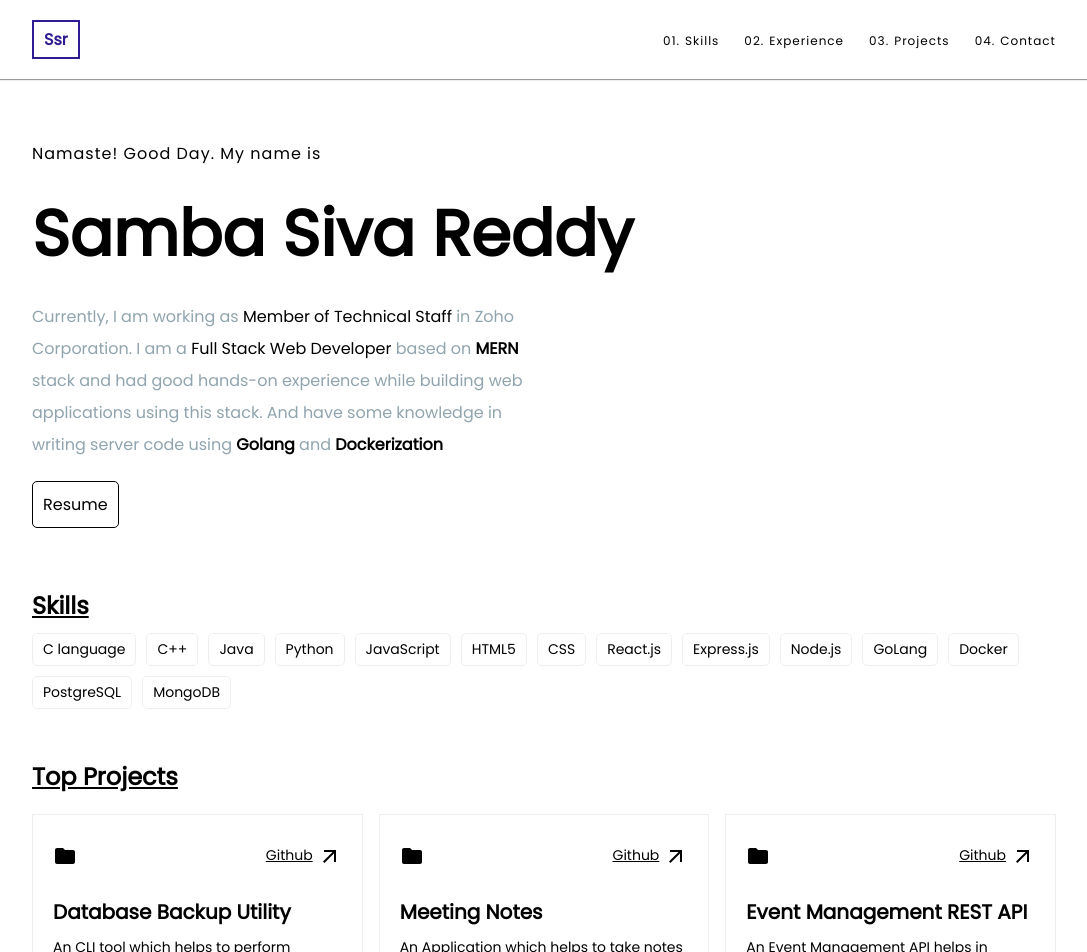
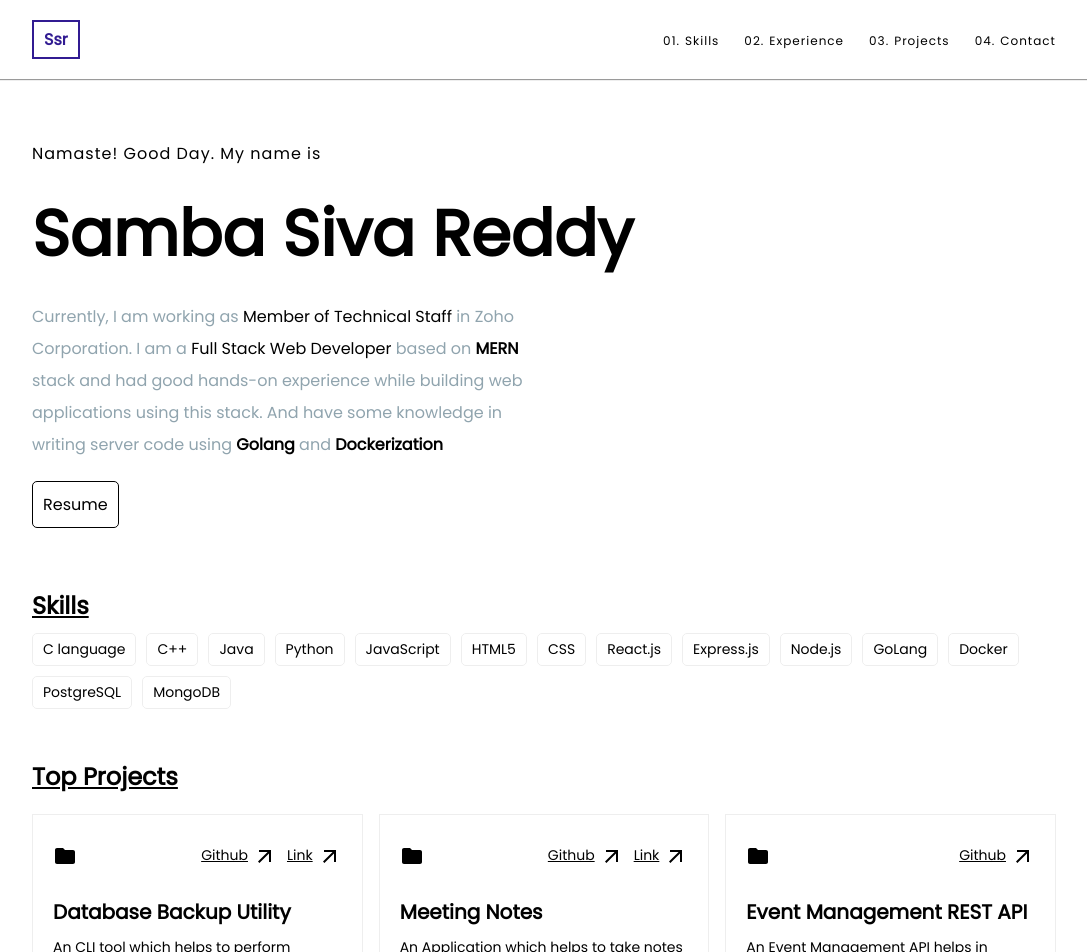
Before and after one commit to sambasivareddy-ch/sambasiva, a React (Create React App) app: page / in a window 1280 px wide. Shown: the top 952 px of the page, without its empty margins (96-1183 px from the left). Built offline with nearby package versions, Linux system fonts and the light colour scheme.

Commit message:
Project Links added

```diff
--- a/src/components/Project.js
+++ b/src/components/Project.js
@@ -21,6 +21,17 @@ const Project = (props) => {
             <span>{props.project_details.status === "Completed"? "Github": "In Progress"}</span>
             <ArrowOutwardIcon />
           </a>
+          {props.project_details.status === "Completed" && props.project_details.link != "" &&
+            <a
+              href={props.project_details.link}
+              target="_blank"
+              rel="noreferrer"
+              className={styles["github-link"]}
+            >
+              <span>Link</span>
+              <ArrowOutwardIcon />
+            </a>
+          }
         </div>
       </div>
       <div className={styles["project-body"]}>
--- a/src/components/Projects.js
+++ b/src/components/Projects.js
@@ -6,6 +6,7 @@ import Project from "./Project";
 const projects_arr = [
     {
         project_name: "Database Backup Utility",
+        link: "https://github.com/sambasivareddy-ch/db_backup_utility/actions/runs/14421575855",
         gitlink: "https://github.com/sambasivareddy-ch/db_backup_utility",
         description:
             "An CLI tool which helps to perform Backup, restore on database likes Postgres, SQL and also helps to automate the backup job",
@@ -14,6 +15,7 @@ const projects_arr = [
     },
     {
         project_name: "Meeting Notes",
+        link: "https://meeting-notes-phi.vercel.app/",
         gitlink: "https://github.com/sambasivareddy-ch/meeting_notes",
         description:
             "An Application which helps to take notes on various scheduled meeting in your google calender.",
@@ -22,6 +24,7 @@ const projects_arr = [
     },
     {
         project_name: "Event Management REST API",
+        link: "",
         gitlink: "https://github.com/sambasivareddy-ch/rest_api_go",
         description: "An Event Management API helps in creating, deleting and updating an event. And supports user registration to the events",
         skills: ['Go', 'Gin ', 'REST API', 'SQLite3'],
--- a/src/pages/ProjectPage.js
+++ b/src/pages/ProjectPage.js
@@ -7,6 +7,7 @@ import KeyboardBackspaceIcon from "@mui/icons-material/KeyboardBackspace";
 const projects_arr = [
     {
         project_name: "Database Backup Utility",
+        link: "https://github.com/sambasivareddy-ch/db_backup_utility/actions/runs/14421575855",
         gitlink: "https://github.com/sambasivareddy-ch/db_backup_utility",
         description:
             "An CLI tool which helps to perform Backup, restore on database likes Postgres, SQL and also helps to automate the backup job",
@@ -15,6 +16,7 @@ const projects_arr = [
     },
     {
         project_name: "Meeting Notes",
+        link: "https://meeting-notes-phi.vercel.app/",
         gitlink: "https://github.com/sambasivareddy-ch/meeting_notes",
         description:
             "An Application which helps to take notes on various scheduled meeting in your google calender.",
@@ -23,6 +25,7 @@ const projects_arr = [
     },
     {
         project_name: "Examination Planner for Edu Institutes",
+        link: "",
         gitlink: "https://github.com/sambasivareddy-ch/exam_planner",
         description: "A Exam Planner which helps the education institutes to schedule/plan their examinations and students/invigilators can get their schedule",
         skills: ['React.JS', 'Postgres', 'Node.JS', 'Express', 'Docker'],
@@ -30,6 +33,7 @@ const projects_arr = [
     },
     {
         project_name: "Event Management REST API",
+        link: "",
         gitlink: "https://github.com/sambasivareddy-ch/rest_api_go",
         description: "An Event Management API helps in creating, deleting and updating an event. And supports user registration to the events",
         skills: ['Go', 'Gin', 'REST API', 'SQLite3'],
@@ -37,6 +41,7 @@ const projects_arr = [
     },
     {
         project_name: "Notebook CLI",
+        link: "",
         gitlink: "https://github.com/sambasivareddy-ch/notebook_cli",
         description: "A Notes making CLI application return in Go with support of creating, modifying, delete, viewing the notes",
         skills: ['Go', 'CLI', 'Cobra', 'PromptUI', 'SQLite3'],
@@ -44,6 +49,7 @@ const projects_arr = [
     },
     {
         project_name: "Social Clubs Event Manager",
+        link: "",
         gitlink: "https://github.com/samba-chinta/club_manager",
         description: "A project which helps to integrate all the social clubs in the college & helps in scheduling their events without any conflicts with other club events.",
         skills: ['React.js', 'Node.js', 'Express.js', 'REST API', 'MongoDB'],
@@ -51,6 +57,7 @@ const projects_arr = [
     },
     {
         project_name: "Query based Application",
+        link: "",
         gitlink:
             "https://github.com/samba-chinta/question_and_answer_website_client",
         description:
```
